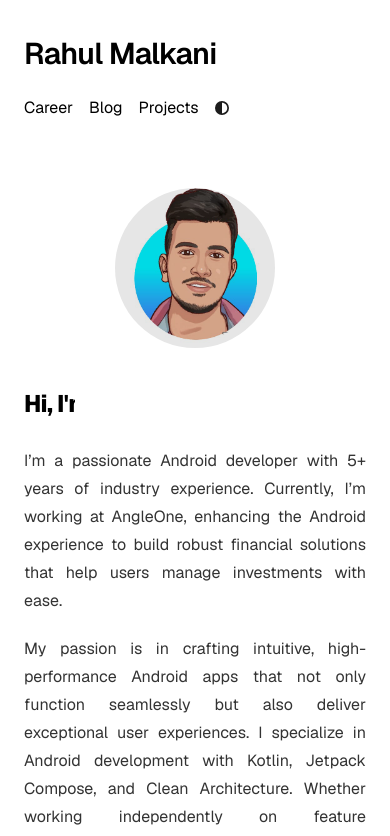
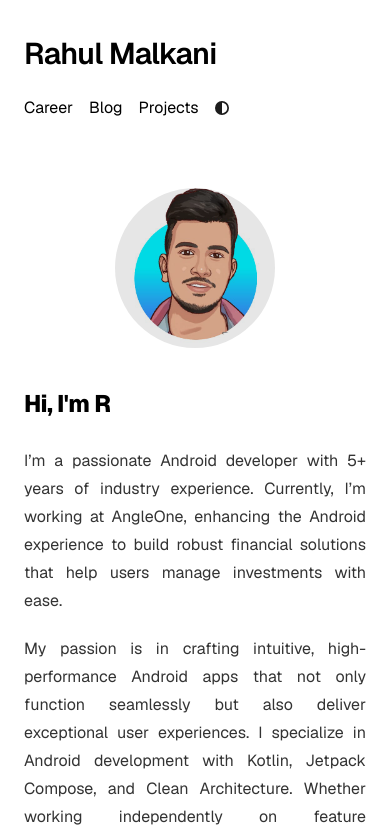
Before and after one commit to rahulmalkani/online-portfolio, a Next.js app: page / in a window 390 px wide. Shown: the top 836 px of the page. Built offline with nearby package versions, Linux system fonts and the light colour scheme.

Commit message:
Mobile aniimation cut issue fix

```diff
--- a/app/global.css
+++ b/app/global.css
@@ -163,7 +163,7 @@ table {
     width: 0;
   }
   to {
-    width: 30%; /* Expands width based on content */
+    width: 50%; /* Expands width based on content */
   }
 }
 
```
